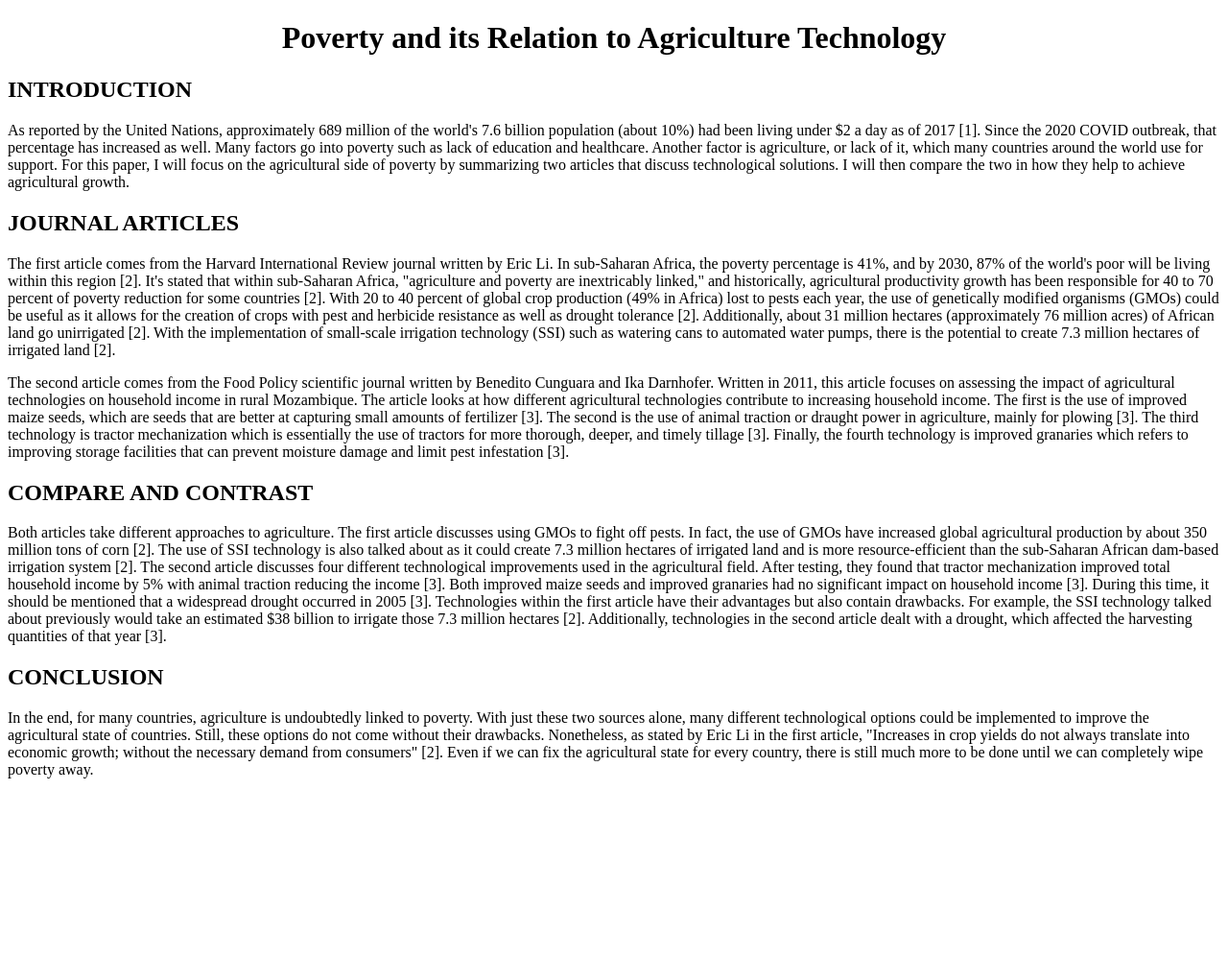
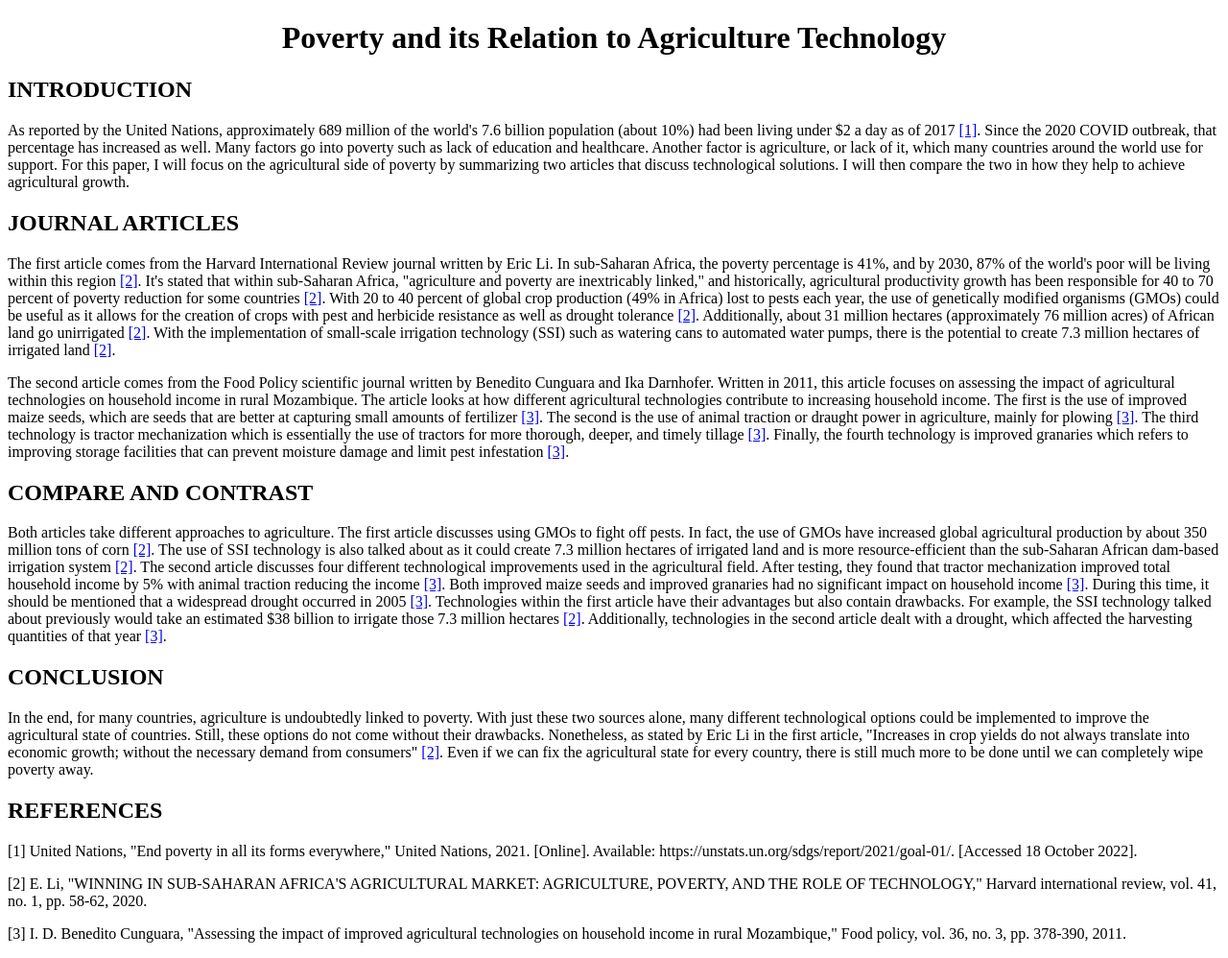
Before and after one commit to dyllpickl/Dylans-Static-Web-App, a website: page src/cs212/homework/2.html in a window 1280 px wide. Shown: the whole page at 96% size. Before the commit the page ends 827 px from the top, so only its background shows below. Drawn offline with Linux system fonts and the light colour scheme.

Commit message:
Update 2.html

```diff
--- a/src/cs212/homework/2.html
+++ b/src/cs212/homework/2.html
@@ -9,14 +9,20 @@
         </header>
         <article>
             <h2>INTRODUCTION</h2>
-            <p>    As reported by the United Nations, approximately 689 million of the world&apos;s 7.6 billion population (about 10%) had been living under $2 a day as of 2017 [1].  Since the 2020 COVID outbreak, that percentage has increased as well.  Many factors go into poverty such as lack of education and healthcare.  Another factor is agriculture, or lack of it, which many countries around the world use for support.  For this paper, I will focus on the agricultural side of poverty by summarizing two articles that discuss technological solutions.  I will then compare the two in how they help to achieve agricultural growth.</p>
+            <p>    As reported by the United Nations, approximately 689 million of the world&apos;s 7.6 billion population (about 10%) had been living under $2 a day as of 2017 <a href="#ref_one">[1]</a>.  Since the 2020 COVID outbreak, that percentage has increased as well.  Many factors go into poverty such as lack of education and healthcare.  Another factor is agriculture, or lack of it, which many countries around the world use for support.  For this paper, I will focus on the agricultural side of poverty by summarizing two articles that discuss technological solutions.  I will then compare the two in how they help to achieve agricultural growth.</p>
             <h2>JOURNAL ARTICLES </h2>
-            <p>    The first article comes from the Harvard International Review journal written by Eric Li.  In sub-Saharan Africa, the poverty percentage is 41%, and by 2030, 87% of the world&apos;s poor will be living within this region [2].  It&apos;s stated that within sub-Saharan Africa, &quot;agriculture and poverty are inextricably linked,&quot; and historically, agricultural productivity growth has been responsible for 40 to 70 percent of poverty reduction for some countries [2].  With 20 to 40 percent of global crop production (49% in Africa) lost to pests each year, the use of genetically modified organisms (GMOs) could be useful as it allows for the creation of crops with pest and herbicide resistance as well as drought tolerance [2].  Additionally, about 31 million hectares (approximately 76 million acres) of African land go unirrigated [2].  With the implementation of small-scale irrigation technology (SSI) such as watering cans to automated water pumps, there is the potential to create 7.3 million hectares of irrigated land [2].</p>
-            <p>    The second article comes from the Food Policy scientific journal written by Benedito Cunguara and Ika Darnhofer.  Written in 2011, this article focuses on assessing the impact of agricultural technologies on household income in rural Mozambique.  The article looks at how different agricultural technologies contribute to increasing household income.  The first is the use of improved maize seeds, which are seeds that are better at capturing small amounts of fertilizer [3].  The second is the use of animal traction or draught power in agriculture, mainly for plowing [3].  The third technology is tractor mechanization which is essentially the use of tractors for more thorough, deeper, and timely tillage [3].  Finally, the fourth technology is improved granaries which refers to improving storage facilities that can prevent moisture damage and limit pest infestation [3].</p>
+            <p>    The first article comes from the Harvard International Review journal written by Eric Li.  In sub-Saharan Africa, the poverty percentage is 41%, and by 2030, 87% of the world&apos;s poor will be living within this region <a href="#ref_two">[2]</a>.  It&apos;s stated that within sub-Saharan Africa, &quot;agriculture and poverty are inextricably linked,&quot; and historically, agricultural productivity growth has been responsible for 40 to 70 percent of poverty reduction for some countries <a href="#ref_two">[2]</a>.  With 20 to 40 percent of global crop production (49% in Africa) lost to pests each year, the use of genetically modified organisms (GMOs) could be useful as it allows for the creation of crops with pest and herbicide resistance as well as drought tolerance <a href="#ref_two">[2]</a>.  Additionally, about 31 million hectares (approximately 76 million acres) of African land go unirrigated <a href="#ref_two">[2]</a>.  With the implementation of small-scale irrigation technology (SSI) such as watering cans to automated water pumps, there is the potential to create 7.3 million hectares of irrigated land <a href="#ref_two">[2]</a>.</p>
+            <p>    The second article comes from the Food Policy scientific journal written by Benedito Cunguara and Ika Darnhofer.  Written in 2011, this article focuses on assessing the impact of agricultural technologies on household income in rural Mozambique.  The article looks at how different agricultural technologies contribute to increasing household income.  The first is the use of improved maize seeds, which are seeds that are better at capturing small amounts of fertilizer <a href="#ref_three">[3]</a>.  The second is the use of animal traction or draught power in agriculture, mainly for plowing <a href="#ref_three">[3]</a>.  The third technology is tractor mechanization which is essentially the use of tractors for more thorough, deeper, and timely tillage <a href="#ref_three">[3]</a>.  Finally, the fourth technology is improved granaries which refers to improving storage facilities that can prevent moisture damage and limit pest infestation <a href="#ref_three">[3]</a>.</p>
             <h2>COMPARE AND CONTRAST</h2>
-            <p>    Both articles take different approaches to agriculture.  The first article discusses using GMOs to fight off pests.  In fact, the use of GMOs have increased global agricultural production by about 350 million tons of corn [2].  The use of SSI technology is also talked about as it could create 7.3 million hectares of irrigated land and is more resource-efficient than the sub-Saharan African dam-based irrigation system [2].  The second article discusses four different technological improvements used in the agricultural field.  After testing, they found that tractor mechanization improved total household income by 5% with animal traction reducing the income [3].  Both improved maize seeds and improved granaries had no significant impact on household income [3].  During this time, it should be mentioned that a widespread drought occurred in 2005 [3].  Technologies within the first article have their advantages but also contain drawbacks.  For example, the SSI technology talked about previously would take an estimated $38 billion to irrigate those 7.3 million hectares [2].  Additionally, technologies in the second article dealt with a drought, which affected the harvesting quantities of that year [3].</p>
+            <p>    Both articles take different approaches to agriculture.  The first article discusses using GMOs to fight off pests.  In fact, the use of GMOs have increased global agricultural production by about 350 million tons of corn <a href="#ref_two">[2]</a>.  The use of SSI technology is also talked about as it could create 7.3 million hectares of irrigated land and is more resource-efficient than the sub-Saharan African dam-based irrigation system <a href="#ref_two">[2]</a>.  The second article discusses four different technological improvements used in the agricultural field.  After testing, they found that tractor mechanization improved total household income by 5% with animal traction reducing the income <a href="#ref_three">[3]</a>.  Both improved maize seeds and improved granaries had no significant impact on household income <a href="#ref_three">[3]</a>.  During this time, it should be mentioned that a widespread drought occurred in 2005 <a href="#ref_three">[3]</a>.  Technologies within the first article have their advantages but also contain drawbacks.  For example, the SSI technology talked about previously would take an estimated $38 billion to irrigate those 7.3 million hectares <a href="#ref_two">[2]</a>.  Additionally, technologies in the second article dealt with a drought, which affected the harvesting quantities of that year <a href="#ref_three">[3]</a>.</p>
             <h2>CONCLUSION</h2>
-            <p>    In the end, for many countries, agriculture is undoubtedly linked to poverty.  With just these two sources alone, many different technological options could be implemented to improve the agricultural state of countries.  Still, these options do not come without their drawbacks.  Nonetheless, as stated by Eric Li in the first article, &quot;Increases in crop yields do not always translate into economic growth; without the necessary demand from consumers&quot; [2].  Even if we can fix the agricultural state for every country, there is still much more to be done until we can completely wipe poverty away.</p>
+            <p>    In the end, for many countries, agriculture is undoubtedly linked to poverty.  With just these two sources alone, many different technological options could be implemented to improve the agricultural state of countries.  Still, these options do not come without their drawbacks.  Nonetheless, as stated by Eric Li in the first article, &quot;Increases in crop yields do not always translate into economic growth; without the necessary demand from consumers&quot; <a href="#ref_two">[2]</a>.  Even if we can fix the agricultural state for every country, there is still much more to be done until we can completely wipe poverty away.</p>
+
+
+            <h2>REFERENCES</h2>
+            <p><id="ref_one">[1] 	United Nations, "End poverty in all its forms everywhere," United Nations, 2021. [Online]. Available: https://unstats.un.org/sdgs/report/2021/goal-01/. [Accessed 18 October 2022].</p>
+            <p><id="ref_two">[2]    E. Li, "WINNING IN SUB-SAHARAN AFRICA'S AGRICULTURAL MARKET: AGRICULTURE, POVERTY, AND THE ROLE OF TECHNOLOGY," Harvard international review, vol. 41, no. 1, pp. 58-62, 2020. </p>
+            <p><id="ref_three">[3]    I. D. Benedito Cunguara, "Assessing the impact of improved agricultural technologies on household income in rural Mozambique," Food policy, vol. 36, no. 3, pp. 378-390, 2011. </p>
         </article>
     </body>
 </html>
```
